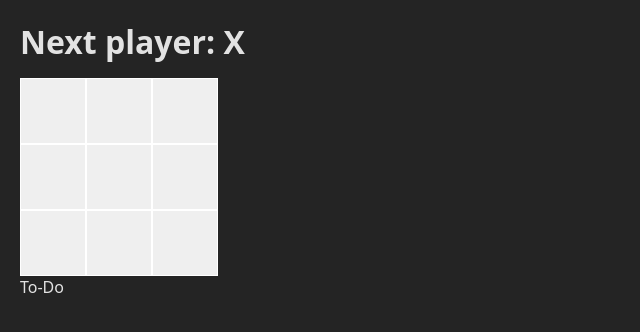
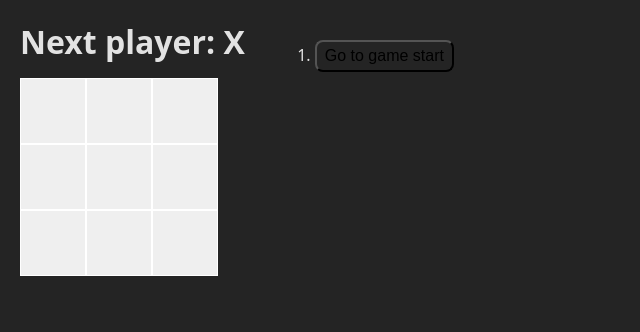
Before and after one commit to drewdlt/tic-tac-toe, a React (Vite) app: page / in a window 1280 px wide. Shown: the top 332 px of the page, without its empty margins (0-640 px from the left). Built offline with nearby package versions, Linux system fonts and the light colour scheme.

Commit message:
keep track of game history and allow user to revert back to previous state

```diff
--- a/src/App.css
+++ b/src/App.css
@@ -27,3 +27,26 @@ button:hover {
 h1 {
     margin-bottom: 15px;
 }
+
+.game {
+    display: flex;
+    gap: 70px;
+}
+
+.game-info {
+    margin-top: 20px;
+}
+
+.history-list-item button {
+    margin-bottom: 10px;
+    font-size: 1rem;
+    padding: 5px 8px;
+    background-color: #242424;
+    border-radius: 8px;
+    transition-duration: 100ms;
+}
+
+.history-list-item button:hover {
+    background-color: lightgray;
+    color: #242424;
+}
--- a/src/Components/Board.jsx
+++ b/src/Components/Board.jsx
@@ -1,9 +1,7 @@
 import { useState } from "react";
 import Square from "./Square";
 
-function Board() {
-    const [squares, setSquares] = useState(Array(9).fill(null));
-    const [currTurn, setCurrTurn] = useState('X');
+function Board({ currTurn, squares, onPlay }) {
 
     const handleClick = (i) => {
         if (squares[i] || calulateWinner(squares)) {
@@ -11,8 +9,7 @@ function Board() {
         }
         const nextSquares = [...squares];
         nextSquares[i] = currTurn;
-        setSquares(nextSquares);
-        setCurrTurn(currTurn === 'X' ? 'O' : 'X');
+        onPlay(nextSquares);
     }
 
     const winner = calulateWinner(squares);
--- a/src/Components/Game.jsx
+++ b/src/Components/Game.jsx
@@ -2,16 +2,46 @@ import { useState } from "react";
 import Board from "./Board";
 
 function Game() {
-    const [history, setHistory] = useState([]);
+    const [currTurn, setCurrTurn] = useState('X');
+    const [history, setHistory] = useState([Array(9).fill(null)]);
+    const [currMove, setCurrMove] = useState(0);
+    const currentSquares = history[currMove];
+
+    const handlePlay = (nextSquares) => {
+        const nextHistory = [...history.splice(0, currMove + 1), nextSquares];
+        setHistory(nextHistory);
+        setCurrMove(nextHistory.length - 1);
+        setCurrTurn(currTurn === 'X' ? 'O' : 'X');
+    };
+
+    const jumpToMove = (nextMove) => {
+        setCurrMove(nextMove);
+        setCurrTurn(nextMove % 2 === 0 ? 'X' : 'O');
+    };
+
+    const moves = history.map((squares, move) => {
+        let description;
+        if (move > 0) {
+            description = 'Go to move #' + move;
+        }
+        else {
+            description = 'Go to game start';
+        }
+        return (
+            <li key={move} className="history-list-item">
+                <button onClick={() => jumpToMove(move)}>{description}</button>
+            </li>
+        )
+    });
 
     return (
         <div className="game">
             <div className="game-board">
-                <Board />
+                <Board currTurn={currTurn} squares={currentSquares} onPlay={handlePlay}/>
             </div>
             <div className="game-info">
                 <ol>
-                    To-Do
+                    {moves}
                 </ol>
             </div>
         </div>
```
